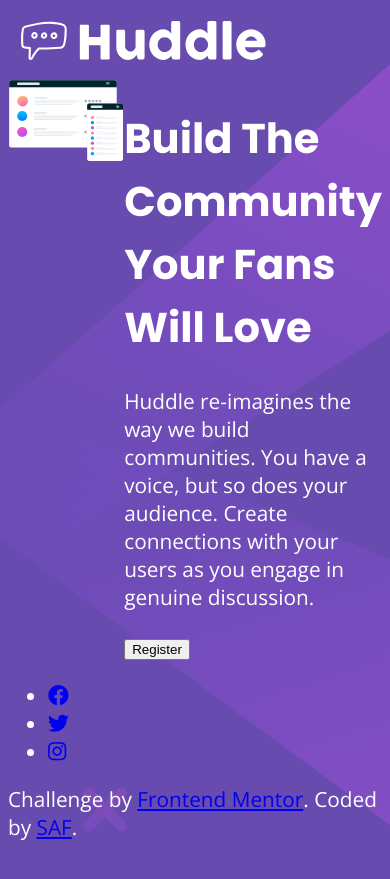
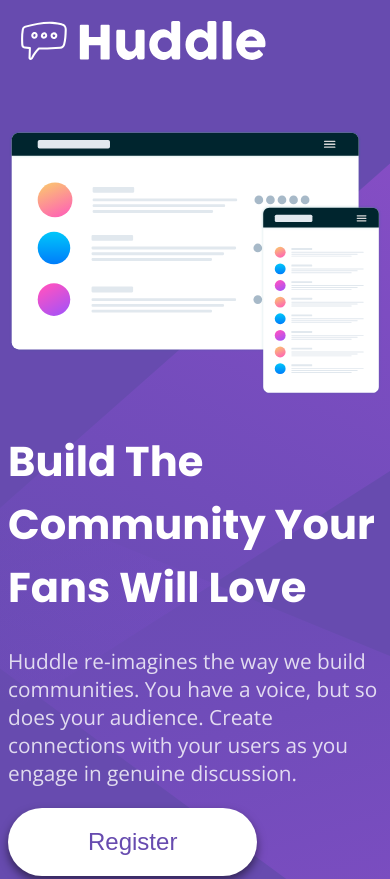
Before and after one commit to Nevelskoy/Single-Section, a plain HTML site: page index.html in a window 390 px wide. Shown: the top 879 px of the page. Drawn offline with nearby package versions, Linux system fonts and the light colour scheme.

Commit message:
update @media

```diff
--- a/index.html
+++ b/index.html
@@ -37,7 +37,7 @@
     </div>
 
 
-  <ul>
+  <ul class="social-links">
     <li>
       <a href="#">
         <i class="fab fa-facebook"></i>
--- a/style.css
+++ b/style.css
@@ -23,6 +23,10 @@
   font-family: 'Poppins', sans-serif;
 }
 
+p {
+  opacity: 0.8;
+}
+
 img {
   max-width: 100%;
 }
@@ -35,8 +39,68 @@
 
 .flex {
   display: flex;
+  margin: 100px 0;
 }
 
-.flex > div {
-  flex: 1;
+
+.flex > div:first-child {
+  flex: 0.6;
+  margin-right: 20px;
 }
+
+.flex > div:last-child {
+  flex: 0.4;
+  margin-left: 20px;
+}
+
+button {
+  background-color: #fff;
+  border-radius: 50px;
+  border: none;
+  box-shadow: 0 5px 10px rgba(0, 0, 0, 0.5);
+  color: hsl(257, 40%, 49%);
+  font-size: 24px;
+  padding: 20px 80px;
+}
+
+.social-links {
+  display: flex;
+  justify-content: flex-end;
+  padding: 0;
+  list-style-type: none;
+}
+
+.social-links a {
+  border-radius: 50%;
+  border: 2px solid #fff;
+  color: #fff;
+  display: inline-flex;
+  align-items: center;
+  justify-content: center;
+  margin-left: 20px;
+  height: 50px;
+  width: 50px;
+  text-decoration: none;
+}
+
+
+@media screen and (max-width: 768px) {
+  .flex {
+    flex-direction: column;
+    margin: 50px 0;
+  }
+
+  .flex > div:first-child {
+    flex: 1;
+    margin-right: 0;
+  }
+
+  .flex > div:last-child {
+    flex: 1;
+    margin-left: 0;
+  }
+
+  .social-links {
+    justify-content: center;
+  }
+}
```
